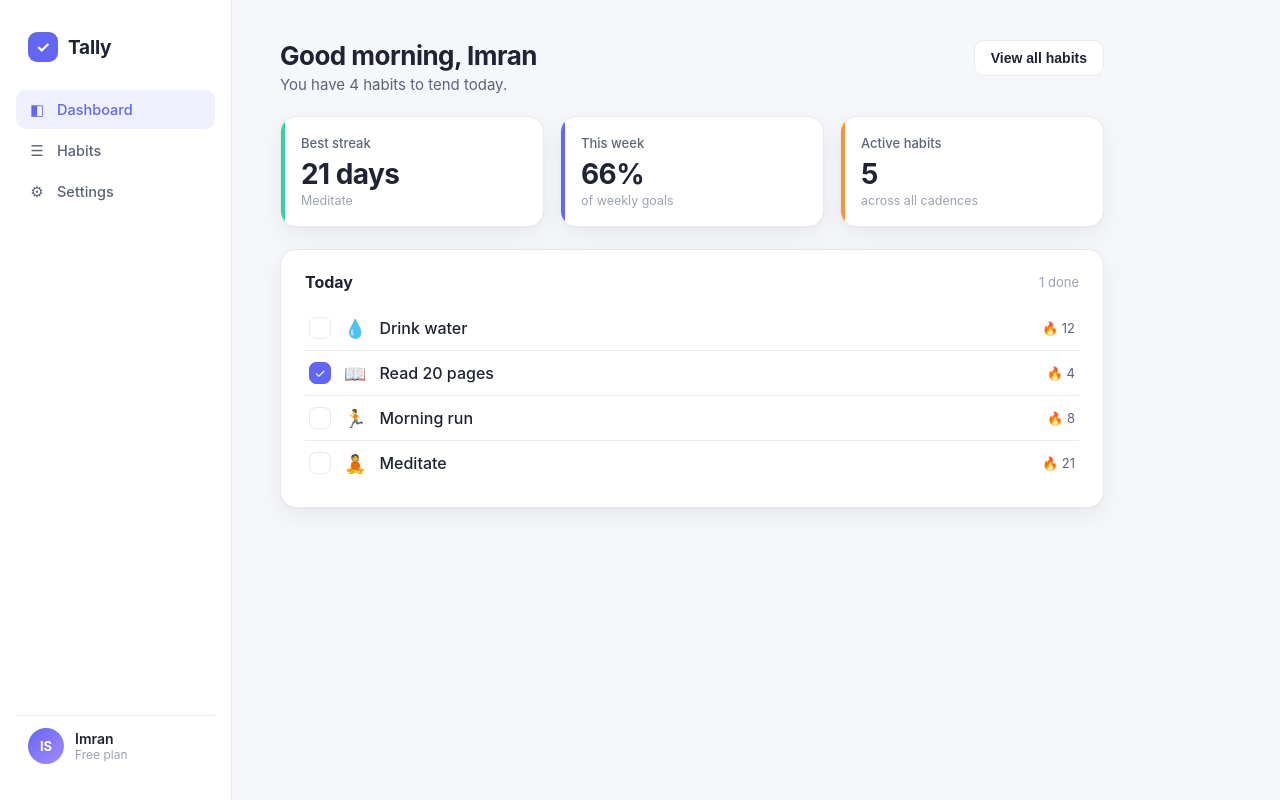
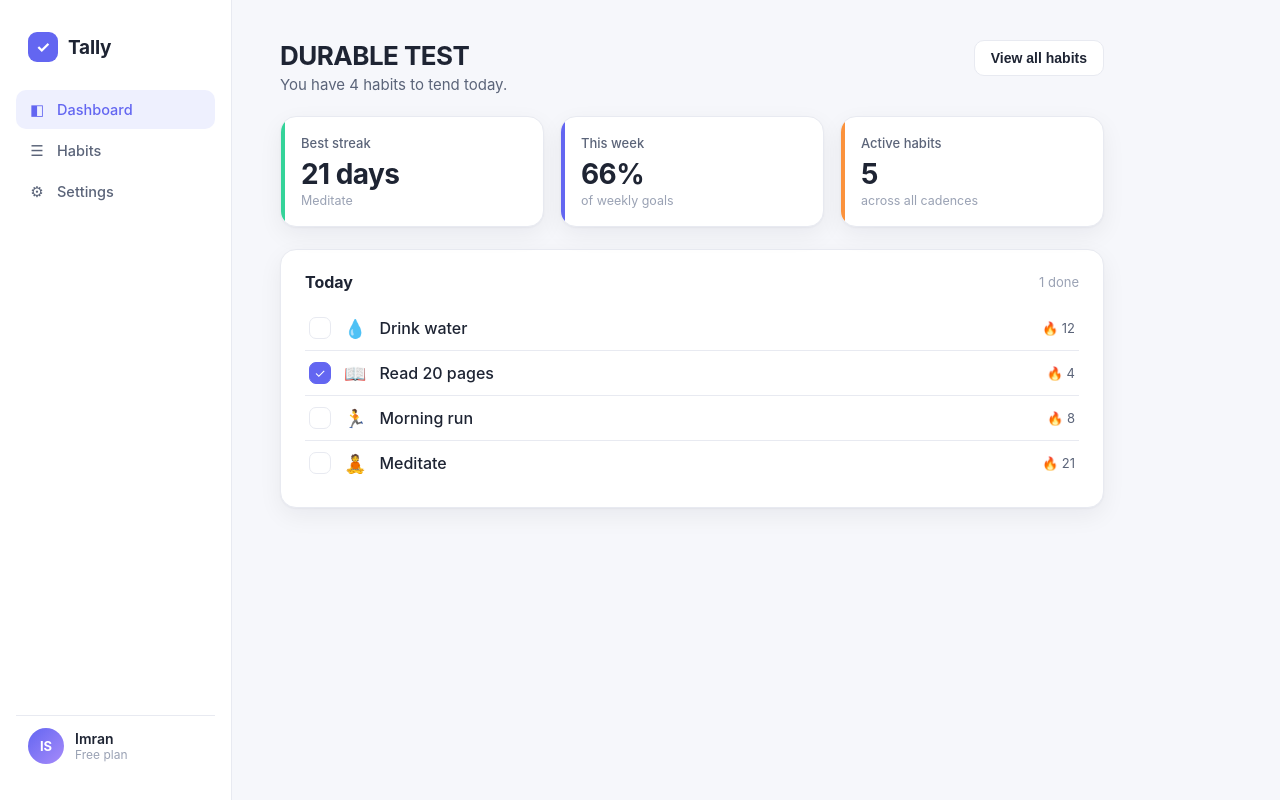
Before and after one commit to imsobe/tally, a React (Vite) app: page / in a window 1280 px wide. Built offline with nearby package versions, Linux system fonts and the light colour scheme.

Commit message:
review-os pass_1781134696221_1 (ready-for-review)

```diff
--- a/src/pages/Dashboard.tsx
+++ b/src/pages/Dashboard.tsx
@@ -11,7 +11,7 @@ export function Dashboard() {
     <div className="page">
       <header className="page-head">
         <div>
-          <h1 className="page-title">Good morning, Imran</h1>
+          <h1 className="page-title">DURABLE TEST</h1>
           <p className="page-subtitle">You have {today.length} habits to tend today.</p>
         </div>
         <Link to="/habits">
```
